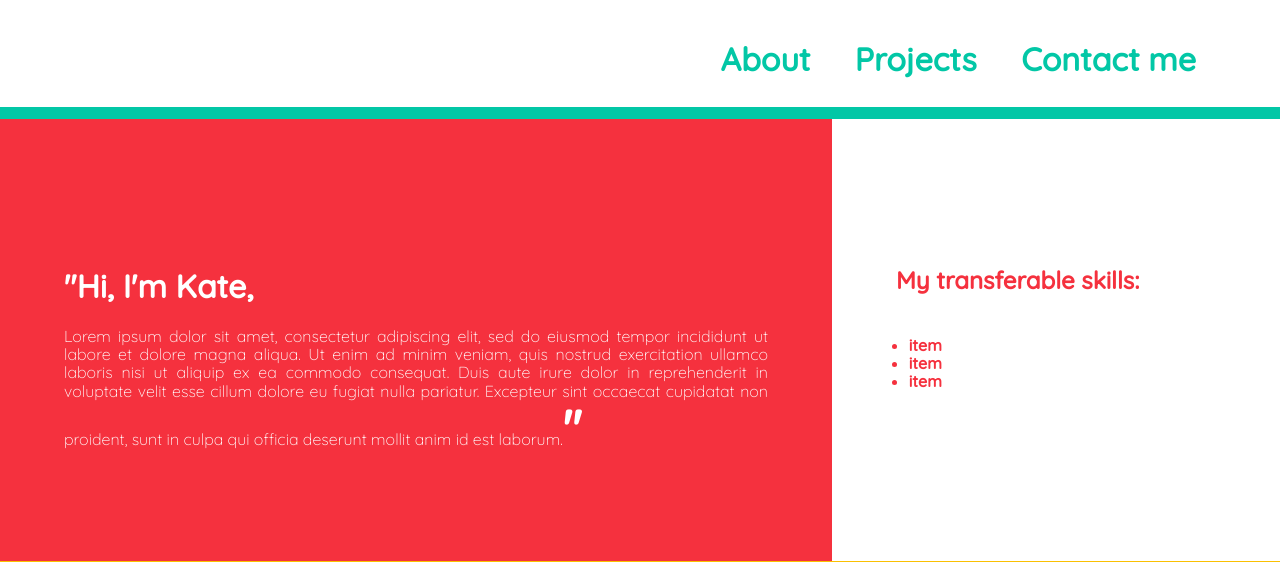
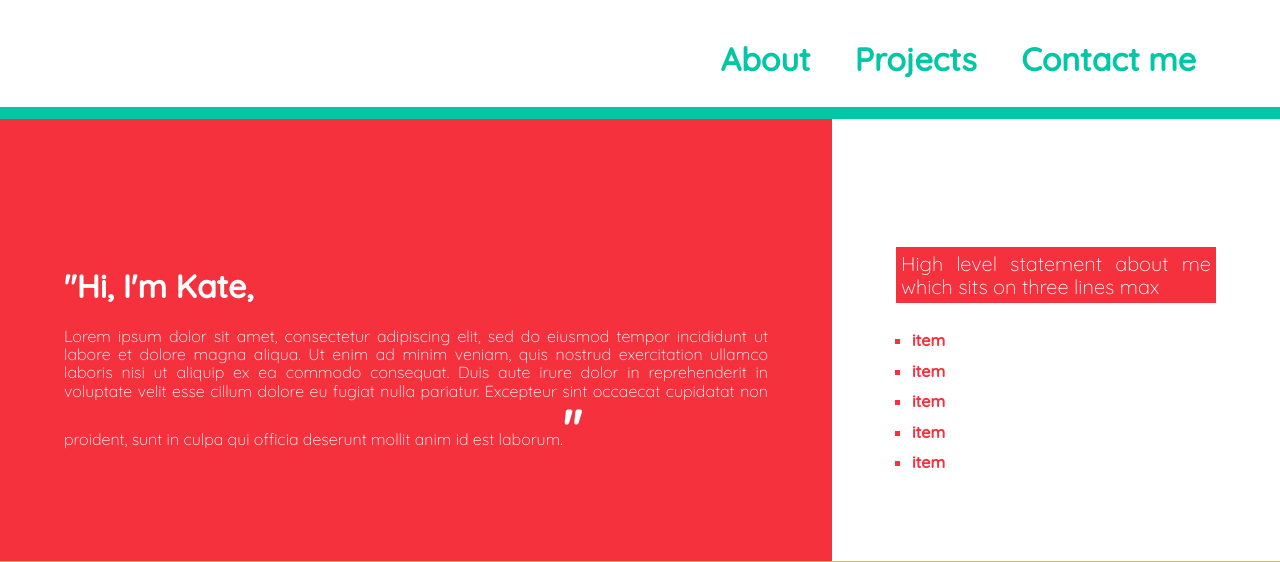
Before and after one commit to katestarks/Portfolio, a PHP site: page / in a window 1280 px wide. Shown: the part 801-1363 px from the top of the page. Run offline with PHP 8.4, Linux system fonts and the light colour scheme.

Commit message:
placeholder for about us completed in two columns for desktop

```diff
--- a/css/styles.css
+++ b/css/styles.css
@@ -102,21 +102,32 @@ nav li {
 
 .aboutContent ul {
 	float: left;
+	list-style-type: square;
 }
 
 .aboutContentLeft {
-	/*margin: 0 5% 0 0;*/
 	background-color: #F5313E;
 	padding: 10% 5% 7% 5%;
 	width: 65%;
 }
 
 .aboutContentRight {
-	/*outline: solid 1px #FFFFFF;*/
 	margin: 0;
 	color: #F5313E;
-	padding: 10% 5% 7% 5%;
-	width: 30%;
+	padding: 10% 5% 0 5%;
+	width: 35%;
+}
+
+.aboutContentRight p {
+	color: #FFFFFF;
+	background-color: #F5313E;
+	font-size: 1.25rem;
+	padding: 5px;
+	margin: 0;
+}
+
+.aboutContent li {
+	padding: 6px 0;
 }
 
 .contentQuote {
--- a/index.html
+++ b/index.html
@@ -33,8 +33,10 @@
             <p>Lorem ipsum dolor sit amet, consectetur adipiscing elit, sed do eiusmod tempor incididunt ut labore et dolore magna aliqua. Ut enim ad minim veniam, quis nostrud exercitation ullamco laboris nisi ut aliquip ex ea commodo consequat. Duis aute irure dolor in reprehenderit in voluptate velit esse cillum dolore eu fugiat nulla pariatur. Excepteur sint occaecat cupidatat non proident, sunt in culpa qui officia deserunt mollit anim id est laborum.<span class="contentQuote">"</span></p>
         </div>
         <div class="aboutContent aboutContentRight">
-            <h2>My transferable skills:</h2>
+            <p>High level statement about me which sits on three lines max</p>
             <ul>
+                <li>item</li>
+                <li>item</li>
                 <li>item</li>
                 <li>item</li>
                 <li>item</li>
```
